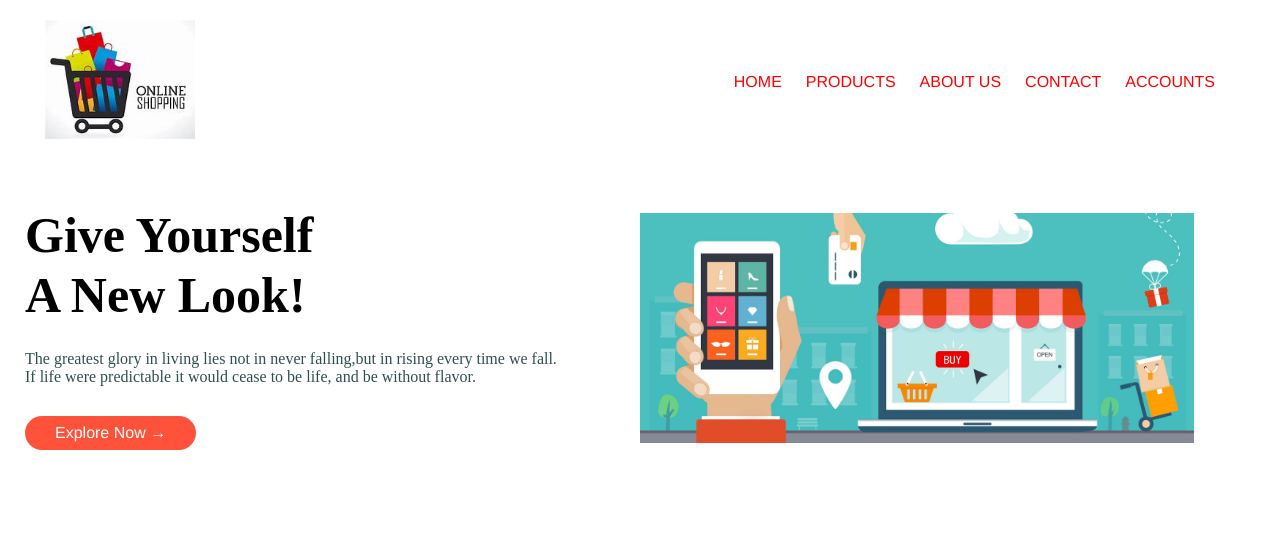
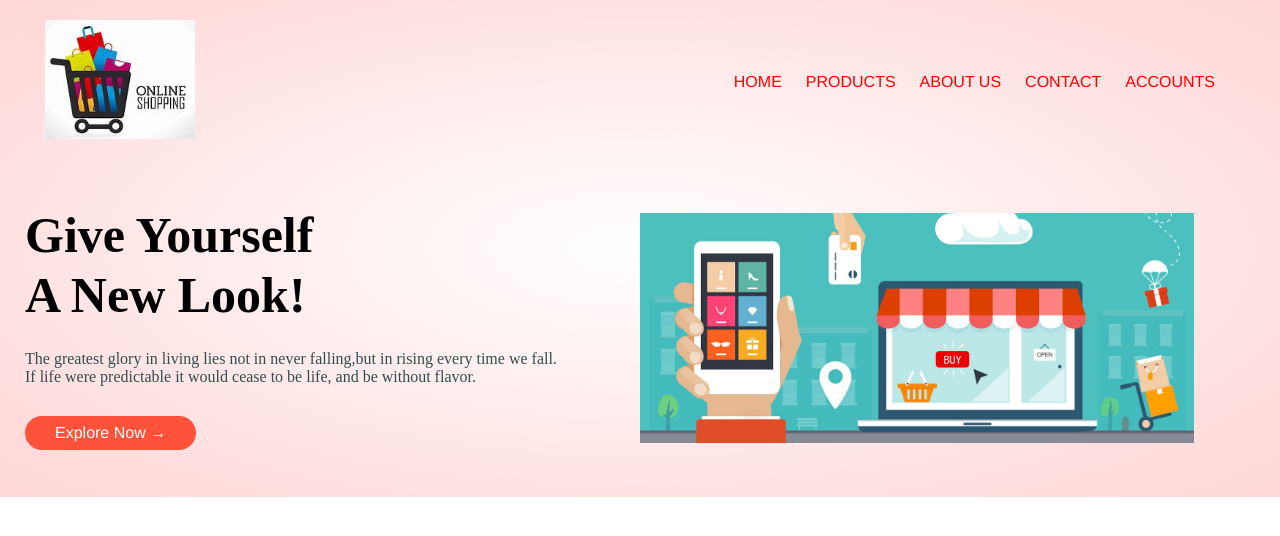
Before and after one commit to astha-kharya/fullstack_project, a plain HTML site: page index.html in a window 1280 px wide. Drawn offline with Linux system fonts and the light colour scheme.

Commit message:
adding header

```diff
--- a/CSS/style.css
+++ b/CSS/style.css
@@ -73,3 +73,7 @@ p {
     margin: 30px 0;
     border-radius: 30px;
 }
+
+.header {
+    background: radial-gradient(#fff, #ffd6d6);
+}
--- a/index.html
+++ b/index.html
@@ -9,6 +9,7 @@
 </head>
 
 <body>
+    <div class="header">
         <div class="container">
             <div class="navbar">
                 <div class="logo">
@@ -40,7 +41,7 @@
             </div>
 
         </div>
-
+    </div>
 
 </body>
 
```
Lines whose indentation alone changed are shown as unchanged.
